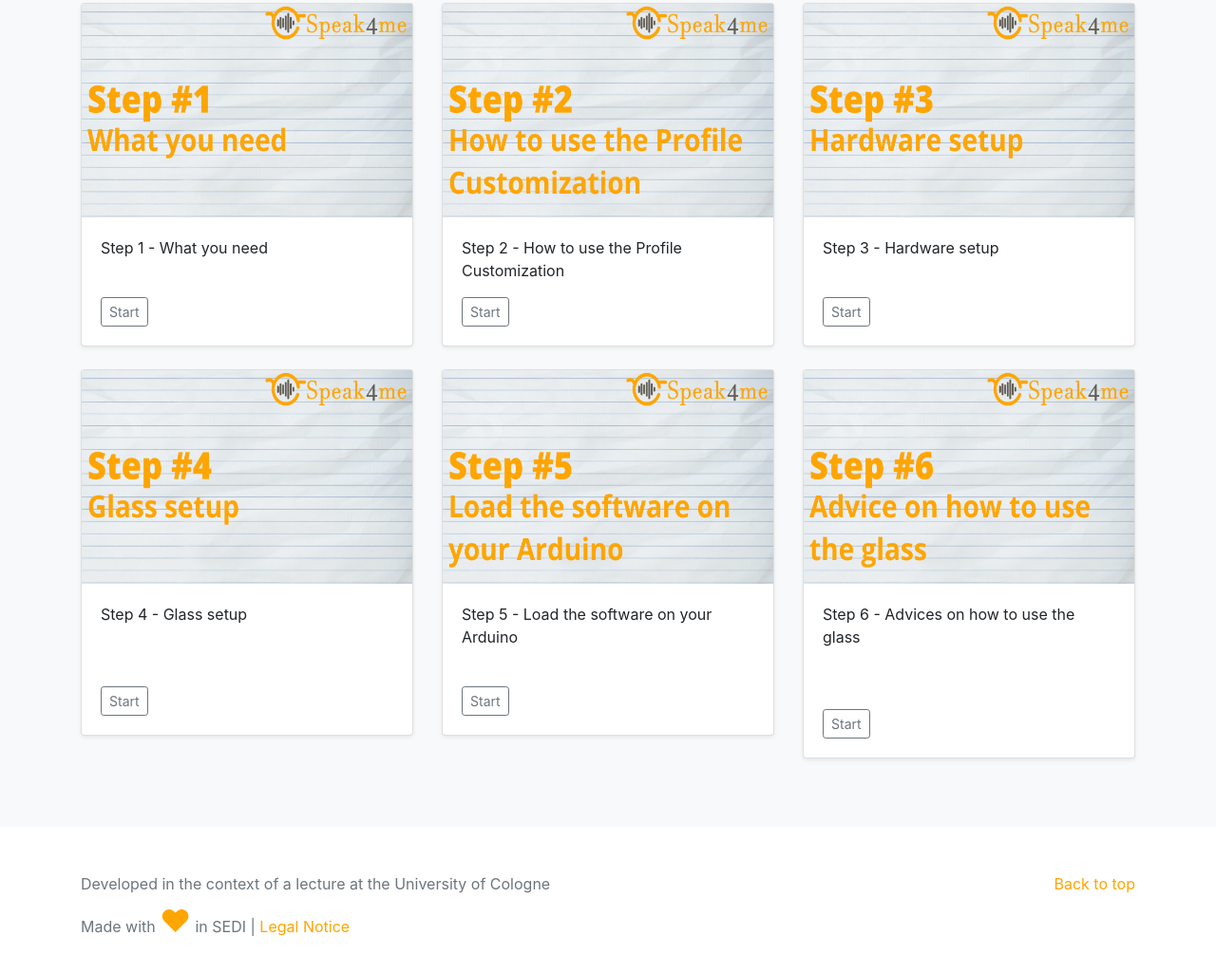
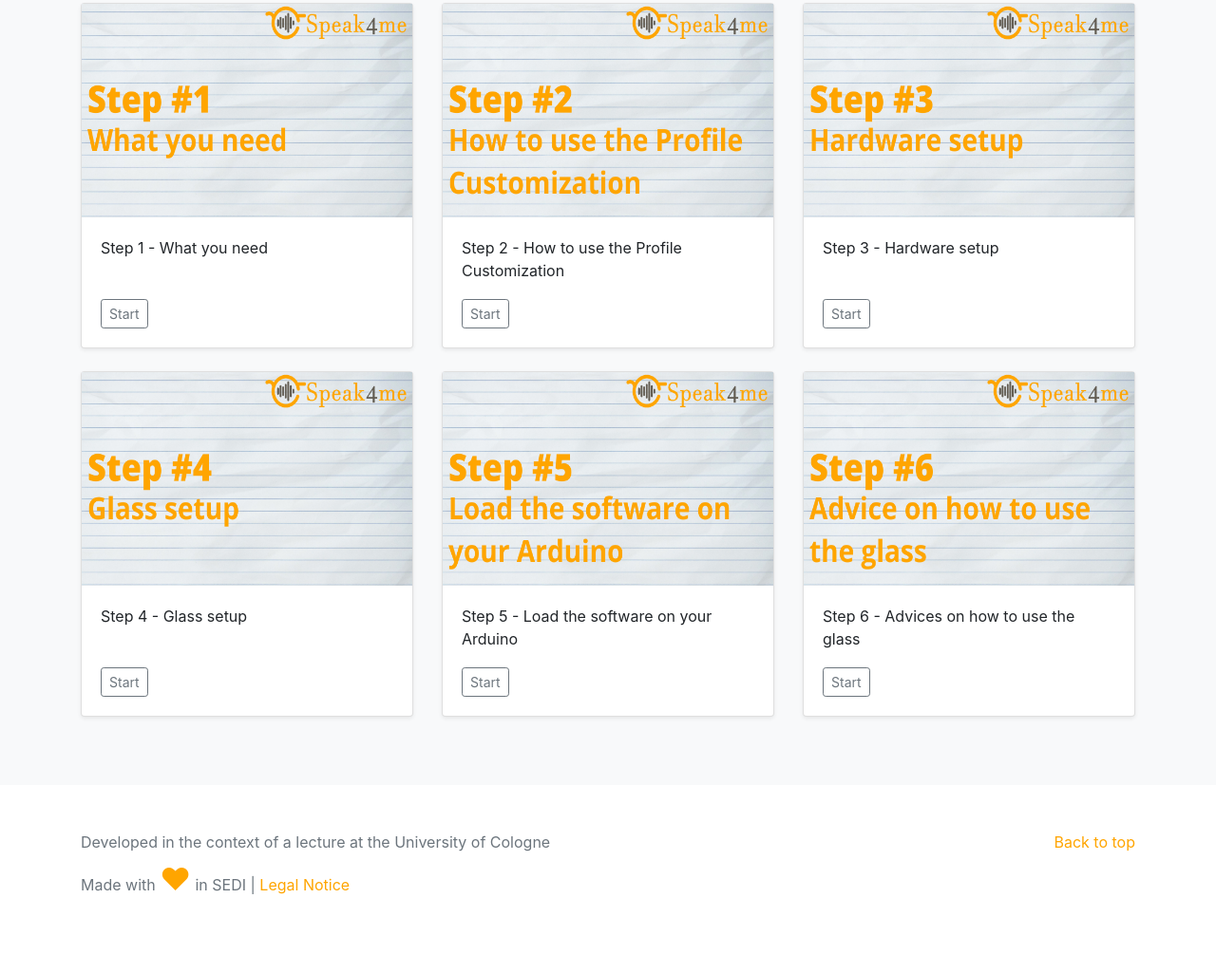
Before and after one commit to speak4me/speak4me, a plain HTML site: page docs/index.html in a window 1280 px wide. Shown: the part 837-1862 px from the top of the page at 95% size. After the commit the page ends 1840 px from the top, so only its background shows below. Drawn offline with nearby package versions, Linux system fonts and the light colour scheme.

Commit message:
fixed layout of cards on index page

```diff
--- a/docs/css/style.css
+++ b/docs/css/style.css
@@ -80,6 +80,11 @@ footer {
 
 footer p {
   margin-bottom: .25rem;
+}
+
+/* Cards of index page */
+.index-card {
+  min-height: 50px;
 }
 
 /* Customization tool */
--- a/docs/index.html
+++ b/docs/index.html
@@ -86,7 +86,7 @@
             <div class="card mb-4 shadow-sm">
               <img src="assets/thumbnail-step1.png" style="height: 225px; width: 100%; display: block;">
               <div class="card-body">
-                <p class="card-text">Step 1 - What you need<br><br></p>
+                <p class="card-text index-card">Step 1 - What you need</p>
                 <div class="d-flex justify-content-between align-items-center">
                   <div class="btn-group">
                     <a href="step-1-what-you-need.html" type="button" class="btn btn-sm btn-outline-secondary">Start</a>
@@ -99,7 +99,7 @@
             <div class="card mb-4 shadow-sm">
               <img src="assets/thumbnail-step2.png" style="height: 225px; width: 100%; display: block;">
               <div class="card-body">
-                <p class="card-text">Step 2 - How to use the Profile Customization</p>
+                <p class="card-text index-card">Step 2 - How to use the Profile Customization</p>
                 <div class="d-flex justify-content-between align-items-center">
                   <div class="btn-group">
                     <a href="step-2-how-to-use-the-profile-customization.html" type="button"
@@ -113,7 +113,7 @@
             <div class="card mb-4 shadow-sm">
               <img src="assets/thumbnail-step3.png" style="height: 225px; width: 100%; display: block;">
               <div class="card-body">
-                <p class="card-text">Step 3 - Hardware setup<br><br></p>
+                <p class="card-text index-card">Step 3 - Hardware setup</p>
                 <div class="d-flex justify-content-between align-items-center">
                   <div class="btn-group">
                     <a href="step-3-hardware-setup.html" type="button"
@@ -128,7 +128,7 @@
             <div class="card mb-4 shadow-sm">
               <img src="assets/thumbnail-step4.png" style="height: 225px; width: 100%; display: block;">
               <div class="card-body">
-                <p class="card-text">Step 4 - Glass setup<br><br><br></p>
+                <p class="card-text index-card">Step 4 - Glass setup</p>
                 <div class="d-flex justify-content-between align-items-center">
                   <div class="btn-group">
                     <a href="step-4-glass-setup.html" type="button" class="btn btn-sm btn-outline-secondary">Start</a>
@@ -141,7 +141,7 @@
             <div class="card mb-4 shadow-sm">
               <img src="assets/thumbnail-step5.png" style="height: 225px; width: 100%; display: block;">
               <div class="card-body">
-                <p class="card-text">Step 5 - Load the software on your Arduino<br><br></p>
+                <p class="card-text index-card">Step 5 - Load the software on your Arduino</p>
                 <div class="d-flex justify-content-between align-items-center">
                   <div class="btn-group">
                     <a href="step-5-load-the-software-on-your-arduino.html" type="button"
@@ -155,7 +155,7 @@
             <div class="card mb-4 shadow-sm">
               <img src="assets/thumbnail-step6.png" style="height: 225px; width: 100%; display: block;">
               <div class="card-body">
-                <p class="card-text">Step 6 - Advices on how to use the glass<br><br><br></p>
+                <p class="card-text index-card">Step 6 - Advices on how to use the glass</p>
                 <div class="d-flex justify-content-between align-items-center">
                   <div class="btn-group">
                     <a href="step-6-advice-on-how-to-use-the-glass.html" type="button"
```
